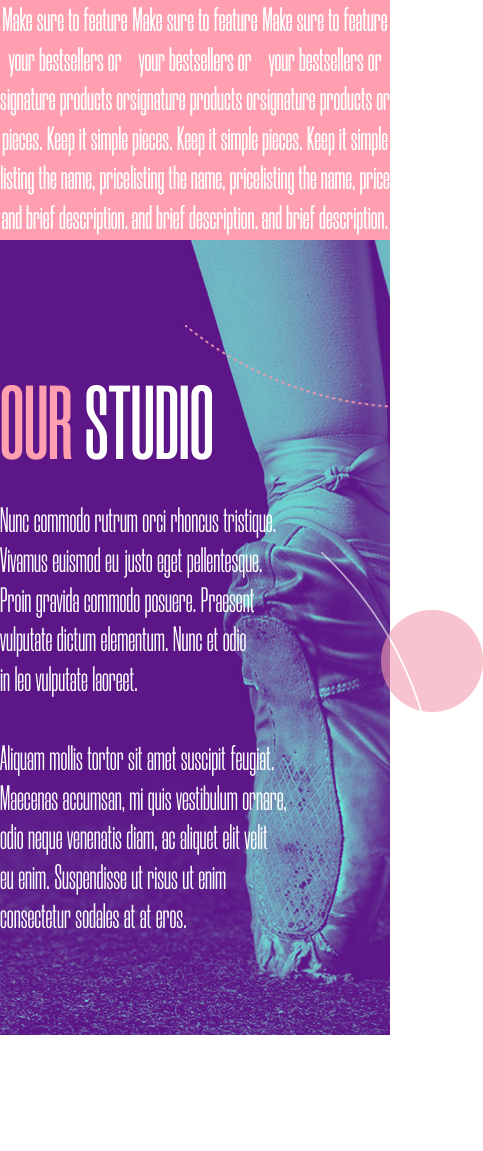
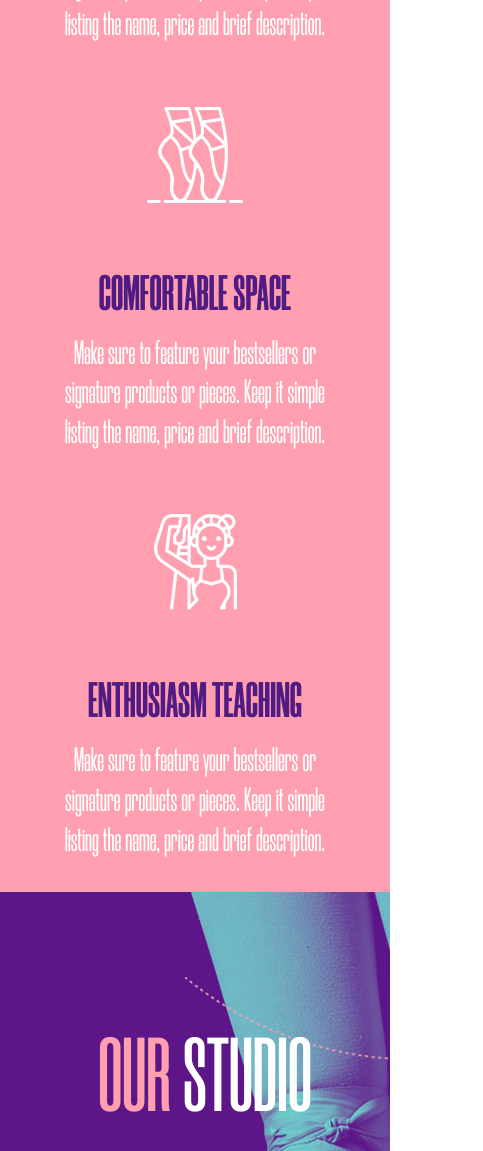
Before and after one commit to tremer3/ballet-studio, a website: page src/index.html in a window 390 px wide. Shown: the part 1705-2856 px from the top of the page, 483 px wide, since content can reach past the window. Before the commit the page ends 2740 px from the top, so only its background shows below. Drawn offline with Linux system fonts and the light colour scheme.

Commit message:
add mobile layout for services and our sections

```diff
--- a/src/index.html
+++ b/src/index.html
@@ -67,7 +67,7 @@
     <section class="our-studio">
         <div class="container">
             <div class="our-studio__item">
-                <h2 class="title"><span class="title__pink">our</span> studio</h2>
+                <h2 class="title title_left"><span class="title__pink">our</span> studio</h2>
                 <div class="our-studio__descr">
                     Nunc commodo rutrum orci rhoncus tristique. <br> Vivamus euismod eu justo eget pellentesque. <br> Proin gravida commodo posuere. Praesent <br> vulputate dictum elementum. Nunc et odio <br> in leo vulputate laoreet.
                     <br> <br>
--- a/src/sass/blocks/_media.scss
+++ b/src/sass/blocks/_media.scss
@@ -10,6 +10,24 @@
     .promo__descr {
         right: -15px;
         margin-right: 25px;
+    }
+
+    // Services
+    .services__benefits {
+        padding: 95px 20px 0 20px;
+        padding-top: 50px;
+        flex-wrap: wrap;
+        justify-content: center;
+    }
+    .services__item {
+        margin: 30px;
+        justify-content: center;
+        &:last-child {}
+    }
+
+    // Our-studio
+    .our-studio__item {
+        margin-left: 20px;
     }
 }
 
@@ -58,6 +76,21 @@
     .pink-ball {
         opacity: .4;
     }
+
+    // Our-studio
+    .our-studio__item {
+        text-align: center;
+    }
+
+    // Title
+    .title_left {
+        text-align: center;
+    }
+
+    // Our-studio /ball
+    .our-studio__ball {
+        display: none;
+    }
 }
 
 @media (max-width: 322px) {
--- a/src/sass/blocks/_our-studio.scss
+++ b/src/sass/blocks/_our-studio.scss
@@ -3,8 +3,7 @@
     background: url(../../img/our-background.jpg) center center / cover no-repeat;
     &__item {
         position: relative;
-        width: 413px;
-        text-align-last: left;
+        max-width: 413px;
     }
     &__descr {
         font-size: 35.42px;
--- a/src/sass/blocks/_services.scss
+++ b/src/sass/blocks/_services.scss
@@ -7,7 +7,7 @@
         justify-content: space-between;
     }
     &__item {
-        width: 275px;
+        max-width: 275px;
         display: flex;
         flex-direction: column;
         align-items: center;
--- a/src/sass/blocks/_title.scss
+++ b/src/sass/blocks/_title.scss
@@ -11,4 +11,7 @@
     &__pink {
         color: $second-color;
     }
+    &_left {
+        text-align: left;
+    }
 }
```
Also changed, not shown: src/css/style.min.css.
